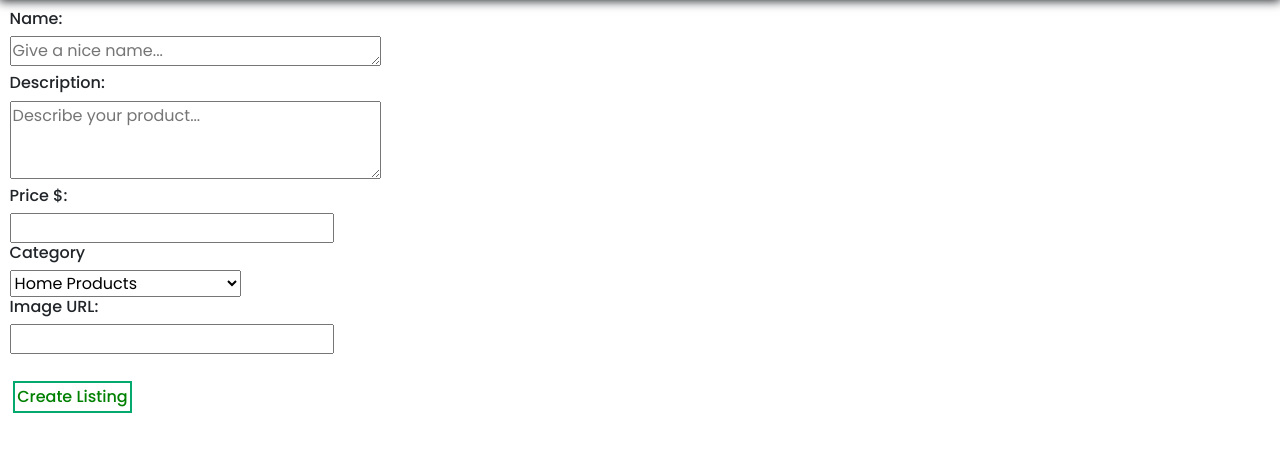
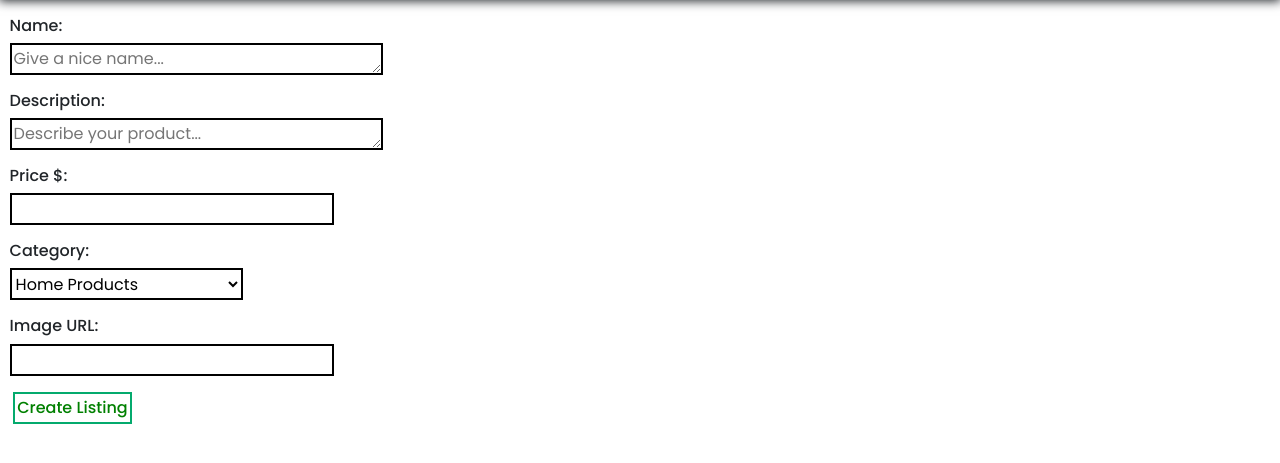
Before and after one commit to MaulikChopra/auctions-cs50web, a Django app: page /create_listing in a window 1280 px wide. Shown: the part 78-541 px from the top of the page. Run offline with Django 3.2, Linux system fonts and the light colour scheme; a user stored in the database is signed in; some libraries are stand-ins or nearby versions; some web fonts are replaced.

Commit message:
create listing page complete

```diff
--- a/auctions/forms.py
+++ b/auctions/forms.py
@@ -10,8 +10,13 @@ class Create_listing_form(forms.Form):
     price = forms.FloatField(
         label="Price $:", required=True)
     category = forms.ChoiceField(
-        choices=Listing.Categories.choices, required=True)
+        choices=Listing.Categories.choices, required=True, label="Category:")
     image_url = forms.URLField(label="Image URL:", required=False)
+
+    def __init__(self, *args, **kwargs):
+        super(Create_listing_form, self).__init__(*args, **kwargs)
+        for visible in self.visible_fields():
+            visible.field.widget.attrs['class'] = 'textfield'
 
 
 class Create_bid_form(forms.Form):
--- a/auctions/static/auctions/styles.css
+++ b/auctions/static/auctions/styles.css
@@ -148,7 +148,7 @@ h2 {
   height: 2rem;
 }
 .textfield {
-  border: 0.15rem solid #04aa6d;
+  border: 0.15rem solid black;
   background-color: white;
   vertical-align: middle;
   height: 2rem;
--- a/auctions/templates/auctions/createlisting.html
+++ b/auctions/templates/auctions/createlisting.html
@@ -7,14 +7,11 @@
     </div>
   {%endif%}
   {%for f in form%}
-    <div>
+    <div style="margin-top: 1rem">
       <h6>{{f.label}}</h6>
-    </div>
-    <div>
-      {{f}}
+          {{f}}
     </div>
   {% endfor %}
-  <br>
-  <button type="submit" class="button-all btn-green-hover">Create Listing</button>
+  <button type="submit" style="margin-top: 1rem" class="button-all btn-green-hover">Create Listing</button>
 </form>
 {% endblock %}
```
